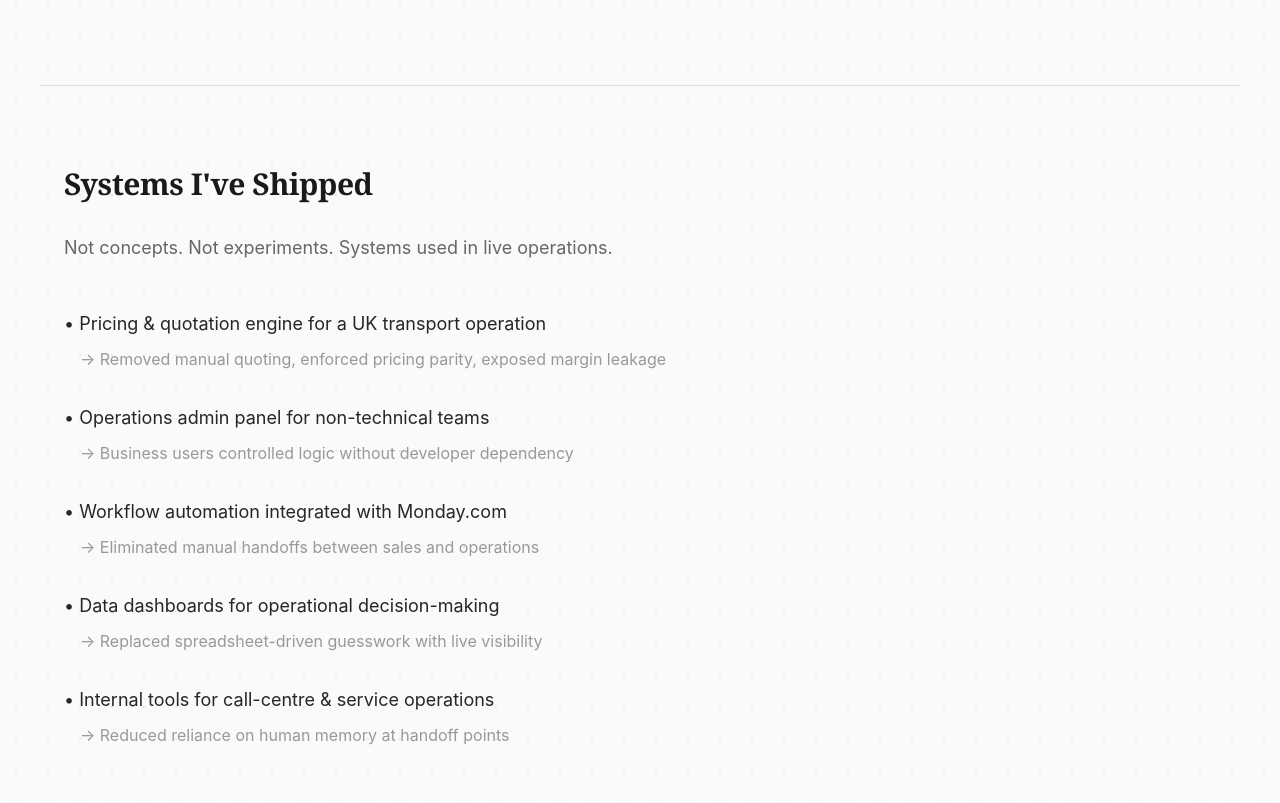
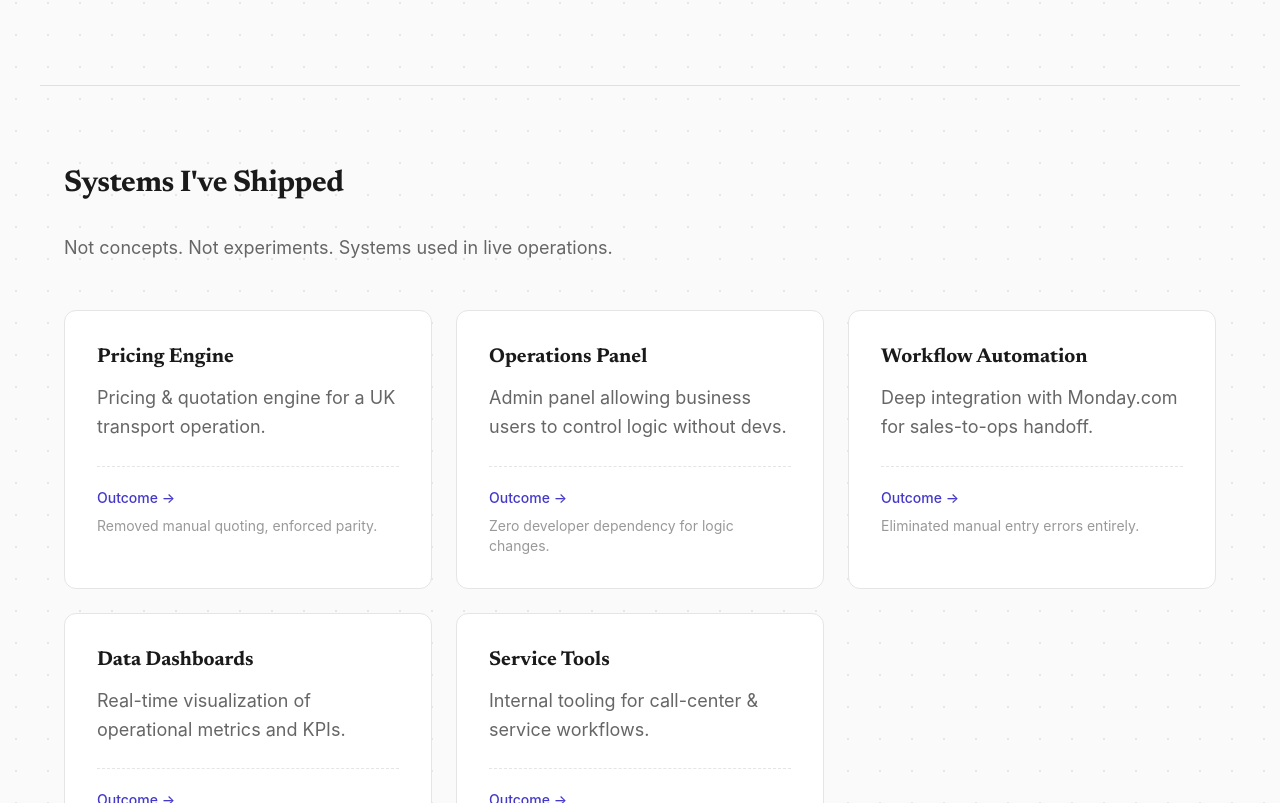
Before and after one commit to ismailchoudhry332-pixel/portfolio-platform, a Next.js app: page / in a window 1280 px wide. Shown: the part 1997-2800 px from the top of the page. Built offline with nearby package versions, Linux system fonts and the light colour scheme.

Commit message:
feat: implement ui/ux overhaul with bento grid, newsreader font, and signal color

```diff
--- a/app/layout.tsx
+++ b/app/layout.tsx
@@ -1,7 +1,15 @@
 import type { Metadata } from "next";
+import { Newsreader } from "next/font/google";
 import "./globals.css";
 import Nav from "@/components/Nav";
 import Footer from "@/components/Footer";
+
+const newsreader = Newsreader({
+  subsets: ["latin"],
+  variable: "--font-newsreader",
+  display: "swap",
+  style: ["normal", "italic"], // Load italic weights too
+});
 
 export const metadata: Metadata = {
   title: "Ismail Chaudhry — Operations, Systems & Automation Engineer",
@@ -20,7 +28,7 @@ export default function RootLayout({
 }>) {
   return (
     <html lang="en">
-      <body>
+      <body className={`${newsreader.variable}`}>
         <Nav />
         <main className="pt-20">{children}</main>
         <Footer />
--- a/app/page.tsx
+++ b/app/page.tsx
@@ -69,56 +69,71 @@ export default function Home() {
 
       {/* Systems I've Shipped - 80px margin */}
       <section className="max-w-[1200px] mx-auto px-6 py-20 mt-20 border-t border-[#E0E0E0]">
-        <div className="max-w-[680px]">
-          <h2 className="text-3xl mb-8 font-bold">Systems I've Shipped</h2>
-          <p className="text-lg mb-12 text-accent">
+        <div className="max-w-[1200px]">
+          <h2 className="text-3xl mb-8 font-bold font-serif">Systems I've Shipped</h2>
+          <p className="text-lg mb-12 text-accent max-w-[680px]">
             Not concepts. Not experiments. Systems used in live operations.
           </p>
 
-          <div className="space-y-8">
-            <div>
-              <p className="text-lg mb-2">
-                • Pricing & quotation engine for a UK transport operation
+          <div className="grid grid-cols-1 md:grid-cols-2 lg:grid-cols-3 gap-6">
+            {/* Card 1 */}
+            <div className="group p-8 rounded-xl border border-[#E5E5E5] bg-white hover:shadow-lg hover:-translate-y-1 transition-all duration-300">
+              <h3 className="text-xl font-bold mb-3 group-hover:text-signal transition-colors">Pricing Engine</h3>
+              <p className="text-accent mb-6 leading-relaxed">
+                Pricing & quotation engine for a UK transport operation.
               </p>
-              <p className="text-base text-accent-light ml-4 leading-relaxed">
-                → Removed manual quoting, enforced pricing parity, exposed margin leakage
-              </p>
+              <div className="pt-4 border-t border-dashed border-[#E5E5E5]">
+                <span className="text-sm font-medium text-signal">Outcome →</span>
+                <p className="text-sm mt-1 text-accent-light">Removed manual quoting, enforced parity.</p>
+              </div>
             </div>
 
-            <div>
-              <p className="text-lg mb-2">
-                • Operations admin panel for non-technical teams
+            {/* Card 2 */}
+            <div className="group p-8 rounded-xl border border-[#E5E5E5] bg-white hover:shadow-lg hover:-translate-y-1 transition-all duration-300">
+              <h3 className="text-xl font-bold mb-3 group-hover:text-signal transition-colors">Operations Panel</h3>
+              <p className="text-accent mb-6 leading-relaxed">
+                Admin panel allowing business users to control logic without devs.
               </p>
-              <p className="text-base text-accent-light ml-4 leading-relaxed">
-                → Business users controlled logic without developer dependency
-              </p>
+              <div className="pt-4 border-t border-dashed border-[#E5E5E5]">
+                <span className="text-sm font-medium text-signal">Outcome →</span>
+                <p className="text-sm mt-1 text-accent-light">Zero developer dependency for logic changes.</p>
+              </div>
             </div>
 
-            <div>
-              <p className="text-lg mb-2">
-                • Workflow automation integrated with Monday.com
+            {/* Card 3 */}
+            <div className="group p-8 rounded-xl border border-[#E5E5E5] bg-white hover:shadow-lg hover:-translate-y-1 transition-all duration-300">
+              <h3 className="text-xl font-bold mb-3 group-hover:text-signal transition-colors">Workflow Automation</h3>
+              <p className="text-accent mb-6 leading-relaxed">
+                Deep integration with Monday.com for sales-to-ops handoff.
               </p>
-              <p className="text-base text-accent-light ml-4 leading-relaxed">
-                → Eliminated manual handoffs between sales and operations
-              </p>
+              <div className="pt-4 border-t border-dashed border-[#E5E5E5]">
+                <span className="text-sm font-medium text-signal">Outcome →</span>
+                <p className="text-sm mt-1 text-accent-light">Eliminated manual entry errors entirely.</p>
+              </div>
             </div>
 
-            <div>
-              <p className="text-lg mb-2">
-                • Data dashboards for operational decision-making
+            {/* Card 4 */}
+            <div className="group p-8 rounded-xl border border-[#E5E5E5] bg-white hover:shadow-lg hover:-translate-y-1 transition-all duration-300">
+              <h3 className="text-xl font-bold mb-3 group-hover:text-signal transition-colors">Data Dashboards</h3>
+              <p className="text-accent mb-6 leading-relaxed">
+                Real-time visualization of operational metrics and KPIs.
               </p>
-              <p className="text-base text-accent-light ml-4 leading-relaxed">
-                → Replaced spreadsheet-driven guesswork with live visibility
-              </p>
+              <div className="pt-4 border-t border-dashed border-[#E5E5E5]">
+                <span className="text-sm font-medium text-signal">Outcome →</span>
+                <p className="text-sm mt-1 text-accent-light">Replaced guesswork with live visibility.</p>
+              </div>
             </div>
 
-            <div>
-              <p className="text-lg mb-2">
-                • Internal tools for call-centre & service operations
+            {/* Card 5 */}
+            <div className="group p-8 rounded-xl border border-[#E5E5E5] bg-white hover:shadow-lg hover:-translate-y-1 transition-all duration-300 md:col-span-2 lg:col-span-1">
+              <h3 className="text-xl font-bold mb-3 group-hover:text-signal transition-colors">Service Tools</h3>
+              <p className="text-accent mb-6 leading-relaxed">
+                Internal tooling for call-center & service workflows.
               </p>
-              <p className="text-base text-accent-light ml-4 leading-relaxed">
-                → Reduced reliance on human memory at handoff points
-              </p>
+              <div className="pt-4 border-t border-dashed border-[#E5E5E5]">
+                <span className="text-sm font-medium text-signal">Outcome →</span>
+                <p className="text-sm mt-1 text-accent-light">Reduced reliance on human memory.</p>
+              </div>
             </div>
           </div>
         </div>
--- a/components/Footer.tsx
+++ b/components/Footer.tsx
@@ -23,10 +23,10 @@ export default function Footer() {
               </a>
 
               <a
-                href="tel:+923109169087"
+                href="tel:+923109269087"
                 className="group flex items-center gap-3 text-lg hover:text-accent transition-colors duration-200"
               >
-                 <div className="p-2 rounded-full bg-[#f0f0f0] group-hover:bg-[#eaeaea] transition-colors">
+                <div className="p-2 rounded-full bg-[#f0f0f0] group-hover:bg-[#eaeaea] transition-colors">
                   <Phone className="w-5 h-5" />
                 </div>
                 <span>+92 310 9169087</span>
@@ -38,7 +38,7 @@ export default function Footer() {
                 rel="noopener noreferrer"
                 className="group flex items-center gap-3 text-lg hover:text-accent transition-colors duration-200"
               >
-                 <div className="p-2 rounded-full bg-[#f0f0f0] group-hover:bg-[#eaeaea] transition-colors">
+                <div className="p-2 rounded-full bg-[#f0f0f0] group-hover:bg-[#eaeaea] transition-colors">
                   <Linkedin className="w-5 h-5" />
                 </div>
                 <span>LinkedIn</span>
@@ -48,7 +48,7 @@ export default function Footer() {
 
           {/* Navigation */}
           <div className="flex flex-col md:items-end">
-             <nav className="flex flex-wrap gap-6 md:gap-8 mb-6">
+            <nav className="flex flex-wrap gap-6 md:gap-8 mb-6">
               <Link href="/" className="hover:text-foreground text-accent transition-colors duration-200">
                 Home
               </Link>
--- a/tailwind.config.ts
+++ b/tailwind.config.ts
@@ -14,6 +14,7 @@ const config: Config = {
         "foreground-muted": "#2A2A2A",
         accent: "#666666",
         "accent-light": "#999999",
+        signal: "#4338ca",
         border: "#E5E5E5",
       },
       fontFamily: {
@@ -26,7 +27,7 @@ const config: Config = {
           "Arial",
           "sans-serif",
         ],
-        serif: ["Georgia", "Times New Roman", "serif"],
+        serif: ["var(--font-newsreader)", "serif"],
       },
       maxWidth: {
         prose: "680px",
```
